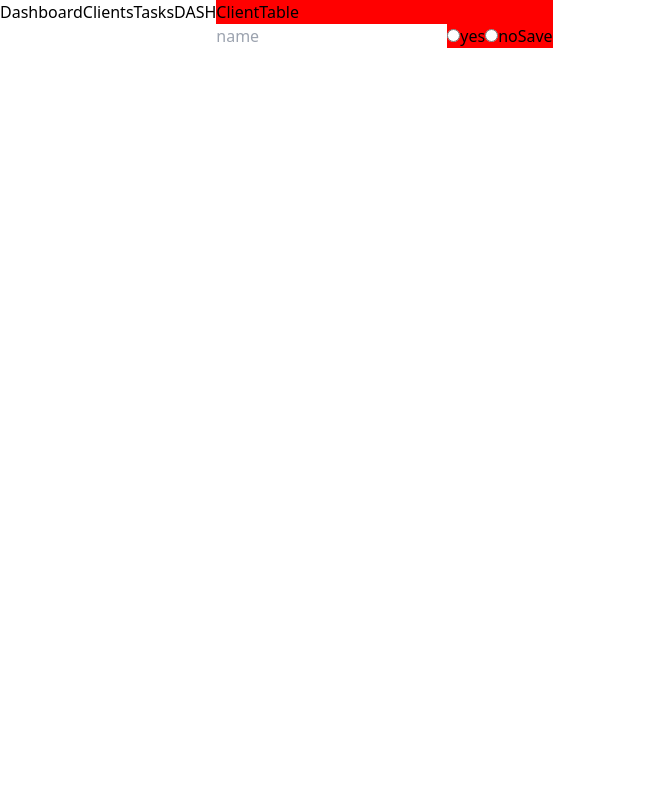
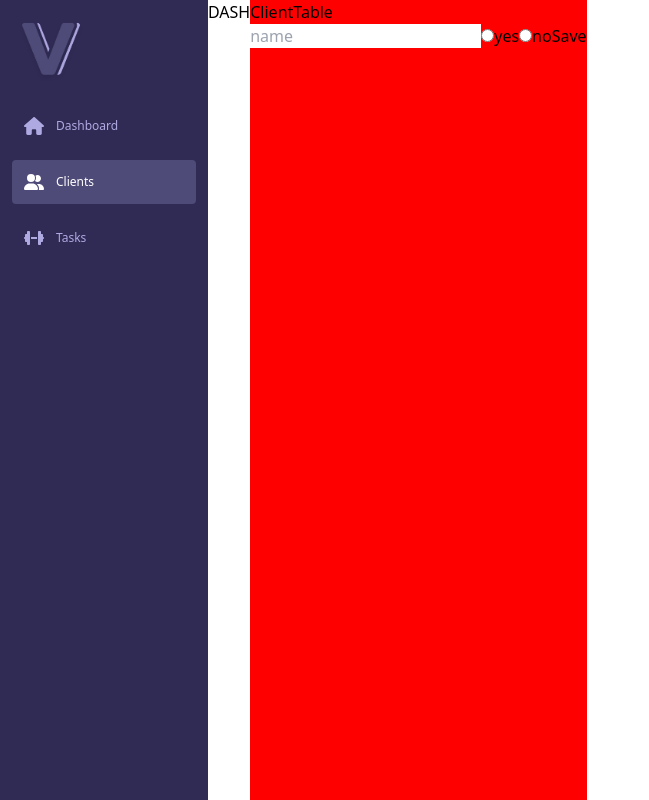
Before and after one commit to franpereadev/client-manager, a React (Create React App) app: page /clients in a window 1280 px wide. Shown: the whole page, without its empty margins (0-649 px from the left). Built offline with nearby package versions, Linux system fonts and the light colour scheme.

Commit message:
feat: add styles to sidebar menu

```diff
--- a/src/features/shared/components/SideBar/index.tsx
+++ b/src/features/shared/components/SideBar/index.tsx
@@ -1,4 +1,5 @@
-import React from "react";
+import { FontAwesomeIcon } from "@fortawesome/react-fontawesome";
+import { NavLink } from "react-router-dom";
 import { ISideBarLink } from "./sideBarLinks";
 
 export interface ISideBarProps {
@@ -6,11 +7,41 @@ export interface ISideBarProps {
 }
 
 function SideBar({ links }: ISideBarProps) {
+	const linkClassNames: string =
+		"hover:bg-sidebar-700 mx-3 rounded text-sidebar-100 group flex items-center px-3 py-3 text-sm font-medium";
+	const activeClassName: string = linkClassNames + " bg-sidebar-700 text-white";
 	return (
 		<>
-			{links.map((link) => {
-				return <div key="{link}">{link.name}</div>;
-			})}
+			<div className="overflow-y-auto bg-sidebar-900 pt-5 pb-4  md:w-52  flex-none sticky top-0 md:h-screen">
+				<div className="flex flex-shrink-0 items-end space-y-5 pl-4 text-sidebar-100">
+					<img
+						className="h-16 w-auto"
+						src={require("../../../../assets/logo-vigade-2.png")}
+						alt="Your Company"
+					/>
+				</div>
+				<div className="mt-5 flex flex-grow flex-col">
+					<nav className="flex-1 space-y-3 bg-sidebar-900" aria-label="Sidebar">
+						{links.map((link) => {
+							return (
+								<NavLink
+									key={link.url}
+									to={link.url}
+									className={({ isActive }) =>
+										isActive ? activeClassName : linkClassNames
+									}
+								>
+									<FontAwesomeIcon
+										className="mr-3 flex-shrink-0 h-5 w-5"
+										icon={["fas", link.icon]}
+									/>
+									<p className="text-xs">{link.name}</p>
+								</NavLink>
+							);
+						})}
+					</nav>
+				</div>
+			</div>
 		</>
 	);
 }
```
